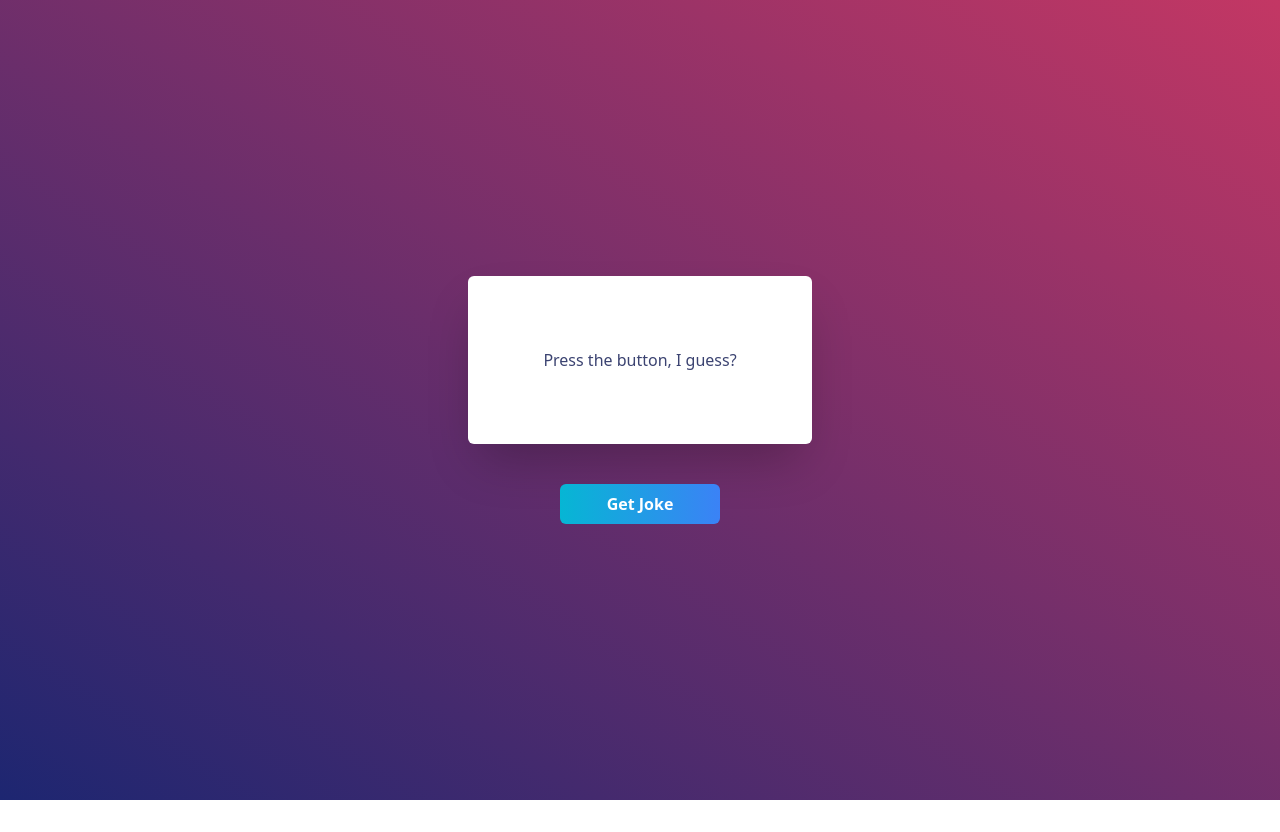
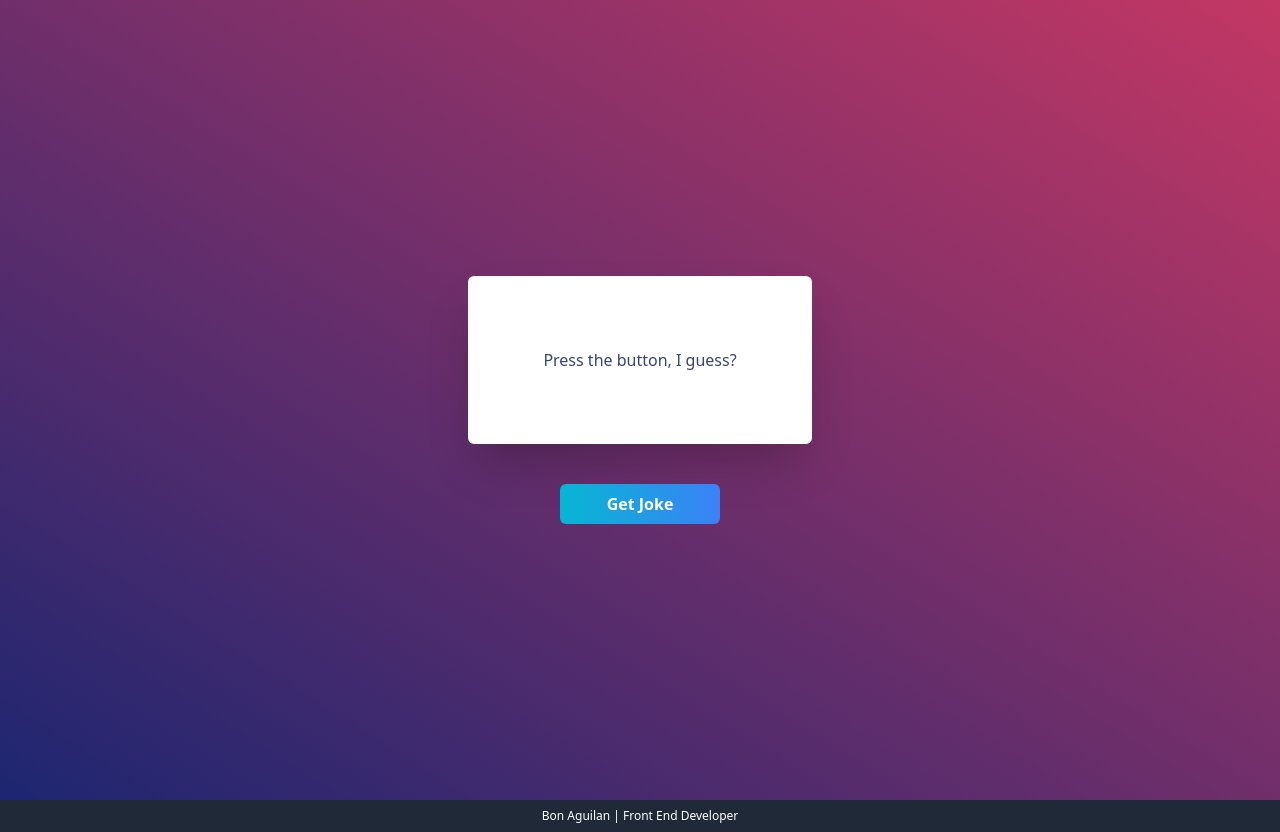
Before and after one commit to aguilanbon/random-joke-app, a React (Create React App) app: page / in a window 1280 px wide. Before the commit the page ends 800 px from the top, so only its background shows below. Built offline with nearby package versions, Linux system fonts and the light colour scheme.

Commit message:
footer component

```diff
--- a/src/App.js
+++ b/src/App.js
@@ -1,12 +1,14 @@
 import { GlobalProvider } from './helpers/GlobalContext';
 import './index.css';
 import Home from './pages/Home';
+import Footer from './components/Footer'
 
 function App() {
   return (
     <GlobalProvider>
       <div className="">
         <Home />
+        <Footer />
       </div>
     </GlobalProvider>
   );
--- /dev/null
+++ b/src/components/Footer.jsx
@@ -0,0 +1,11 @@
+import React from 'react'
+
+function Footer() {
+    return (
+        <div className='flex w-full h-8 items-center justify-center bg-gray-800'>
+            <p className=' flex text-xs text-white '>Bon Aguilan | Front End Developer</p>
+        </div>
+    )
+}
+
+export default Footer
```
